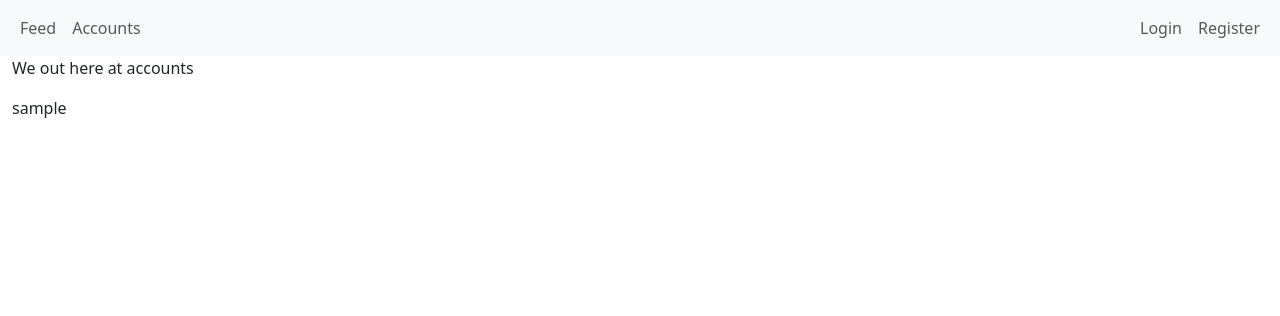
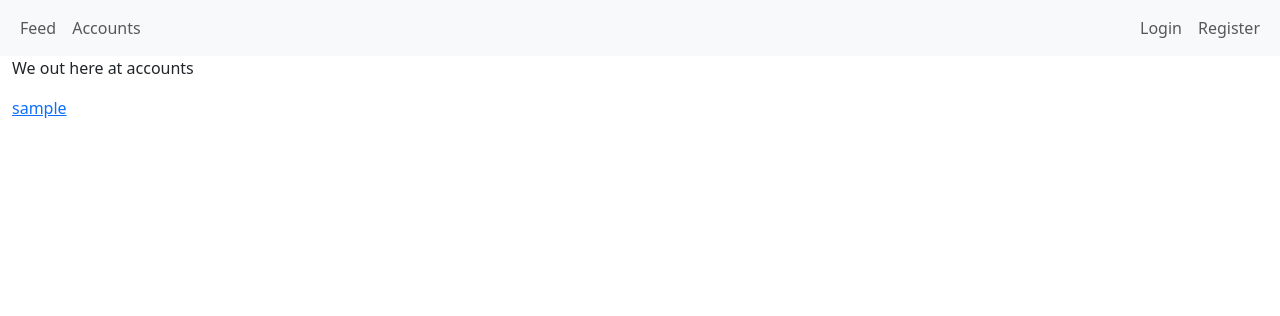
Before and after one commit to dfebs/media_posting_app, a Django app: page /accounts/users/ in a window 1280 px wide. Shown: the top 316 px of the page. Run offline with Django 4.2, Linux system fonts and the light colour scheme; tables that the repository leaves empty hold one stand-in row (values such as "Sample post"); some libraries are stand-ins or nearby versions.

Commit message:
Create readme, make user list functional

```diff
--- a/accounts/templates/accounts/users.html
+++ b/accounts/templates/accounts/users.html
@@ -5,8 +5,9 @@
 <p>We out here at accounts</p>
 
 {% for profile in profiles %}
-<p>{{ profile.user.username }}</p>
-<!-- TODO make hrefs to user profiles -->
+<a href="{% url 'profile' name=profile.user.username %}">
+    {{ profile.user.username }}
+</a>
 {% endfor %}
 
 {% endblock %}
--- a/lib/templates/base.html
+++ b/lib/templates/base.html
@@ -37,6 +37,11 @@
                 </ul>
                 {% else %}
                     <ul class="navbar-nav">
+                        <div class="nav-item">
+                            <a class="nav-link" href="{% url 'profile' name=request.user.username %}">
+                                {{ request.user.username }}
+                            </a>
+                        </div>
                         <li class="nav-item">
                             <a class="nav-link" href="{% url 'log_out' %}">Logout</a>
                         </li>
```
Also changed, not shown: README.md (added).
